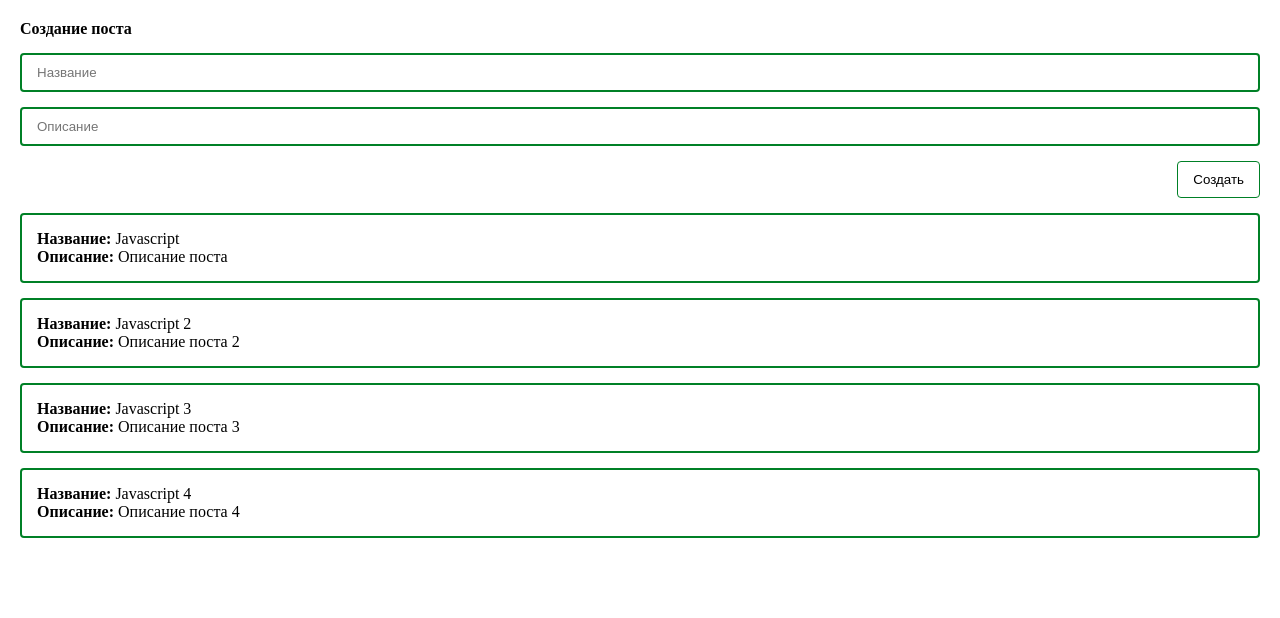
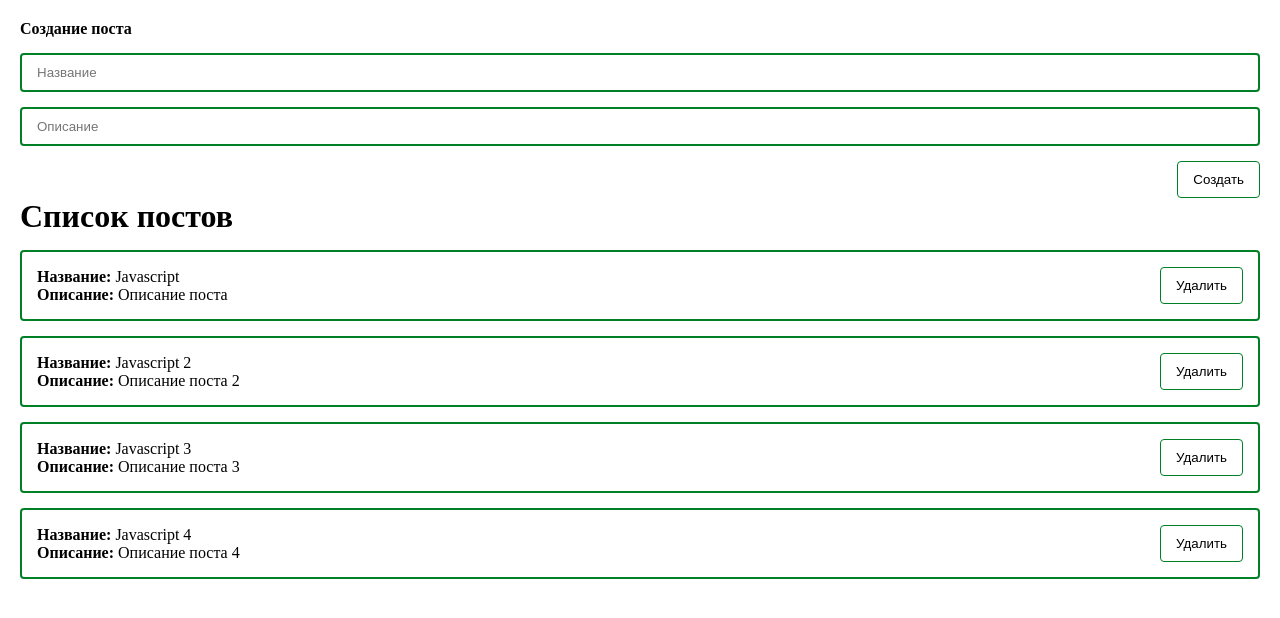
Before and after one commit to Main-Store/vue3-fund-course, a Vue app: page / in a window 1280 px wide. Shown: the top 618 px of the page. Built offline with nearby package versions, Linux system fonts and the light colour scheme.

Commit message:
4. V-Model. Emit, обмен данными. UI библиотека - Фунд.курс 00:53:53

```diff
--- a/src/App.vue
+++ b/src/App.vue
@@ -1,7 +1,11 @@
 <template>
   <div class="app">
-    <post-form/>
-    <post-list :posts="posts"/>
+    <post-form
+      @create="createPost"
+      />
+    <post-list
+      :posts="posts"
+      />
   </div>
 </template>
 
@@ -21,20 +25,11 @@
         {id: 3, title: 'Javascript 3', body: 'Описание поста 3'},
         {id: 4, title: 'Javascript 4', body: 'Описание поста 4'},
       ],
-      title: '',
-      body: ''
     }
   },
   methods: {
-    createPost() {
-      const newPost = {
-        id: Date.now(),
-        title: this.title,
-        body: this.body,
-      }
-      this.posts.push(newPost)
-      this.title = ''
-      this.body = ''
+    createPost(post) {
+      this.posts.push(post)
     },
   }
 }
--- a/src/components/PostForm.vue
+++ b/src/components/PostForm.vue
@@ -2,29 +2,39 @@
     <form @submit.prevent>
       <h4>Создание поста</h4>
       <input
-        v-bind:value="post.title"
-        @input="post.title = $event.target.value;"
+        v-model="post.title"
         class="input"
         type="text"
         placeholder="Название">
       <input
-        v-bind:value="post.body"
-        @input="post.body = $event.target.value;"
+        v-model="post.body"
         class="input"
         type="text"
         placeholder="Описание">
-      <button
-        class="btn"
-        >Создать
-      </button>
+      <my-button
+        style="align-self: flex-end; margin-top: 15px;"
+        @click="createPost"
+        >Создать</my-button>
     </form>
 </template>
 
 <script>
+import MyButton from './UI/MyButton.vue'
 export default {
+    components: {MyButton},
     data() {
         return {
             post: {
+                title: '',
+                body: ''
+            }
+        }
+    },
+    methods: {
+        createPost() {
+            this.post.id = Date.now()
+            this.$emit('create', this.post)
+            this.post = {
                 title: '',
                 body: ''
             }
@@ -47,12 +57,4 @@
   margin-top: 15px;
 }
 
-.btn {
-  margin-top: 15px;
-  align-self: flex-end;
-  padding: 10px 15px;
-  background: none;
-  border: 1px solid #008026;
-  border-radius: 4px;
-}
 </style>
--- /dev/null
+++ b/src/components/PostItem.vue
@@ -0,0 +1,37 @@
+<template>
+    <div class="post">
+        <div>
+            <div><strong>Название:</strong> {{ post.title }}</div>
+            <div><strong>Описание:</strong> {{ post.body }}</div>
+        </div>
+        <div class="post__btns">
+            <my-button>Удалить</my-button>
+        </div>
+    </div>
+</template>
+
+<script>
+import MyButton from './UI/MyButton.vue'
+export default {
+    components: {MyButton},
+    props: {
+        post: {
+            type: Object,
+            required: true
+        }
+    }
+}
+</script>
+
+<style scoped>
+.post {
+    padding: 15px;
+    border: 2px solid #008026;
+    border-radius: 4px;
+    margin-top: 15px;
+    display: flex;
+    align-items: center;
+    justify-content: space-between;
+}
+
+</style>
--- a/src/components/PostList.vue
+++ b/src/components/PostList.vue
@@ -1,12 +1,18 @@
 <template>
-    <div class="post" v-for="post in posts">
-      <div><strong>Название:</strong> {{ post.title }}</div>
-      <div><strong>Описание:</strong> {{ post.body }}</div>
+    <div>
+        <h1>Список постов</h1>
+        <post-item
+            v-for="post in posts"
+            :post="post"
+            />
     </div>
 </template>
 
 <script>
+import PostItem from './PostItem.vue'
+
 export default {
+    components: {PostItem},
     props: {
         posts: {
             type: Array,
@@ -17,11 +23,6 @@
 </script>
 
 <style scoped>
-.post {
-    padding: 15px;
-    border: 2px solid #008026;
-    border-radius: 4px;
-    margin-top: 15px;
-}
+
 
 </style>
--- /dev/null
+++ b/src/components/UI/MyButton.vue
@@ -0,0 +1,21 @@
+<template>
+    <button class="btn">
+        <slot></slot>
+    </button>
+</template>
+
+<script>
+export default {
+
+}
+</script>
+
+<style scoped>
+.btn {
+  padding: 10px 15px;
+  background: none;
+  border: 1px solid #008026;
+  border-radius: 4px;
+}
+
+</style>
--- a/src/main.js
+++ b/src/main.js
@@ -4,4 +4,4 @@
 createApp(App).mount('#app')
 
 // 09.06.22
-// 00:38:20
+// 00:53:53
```
